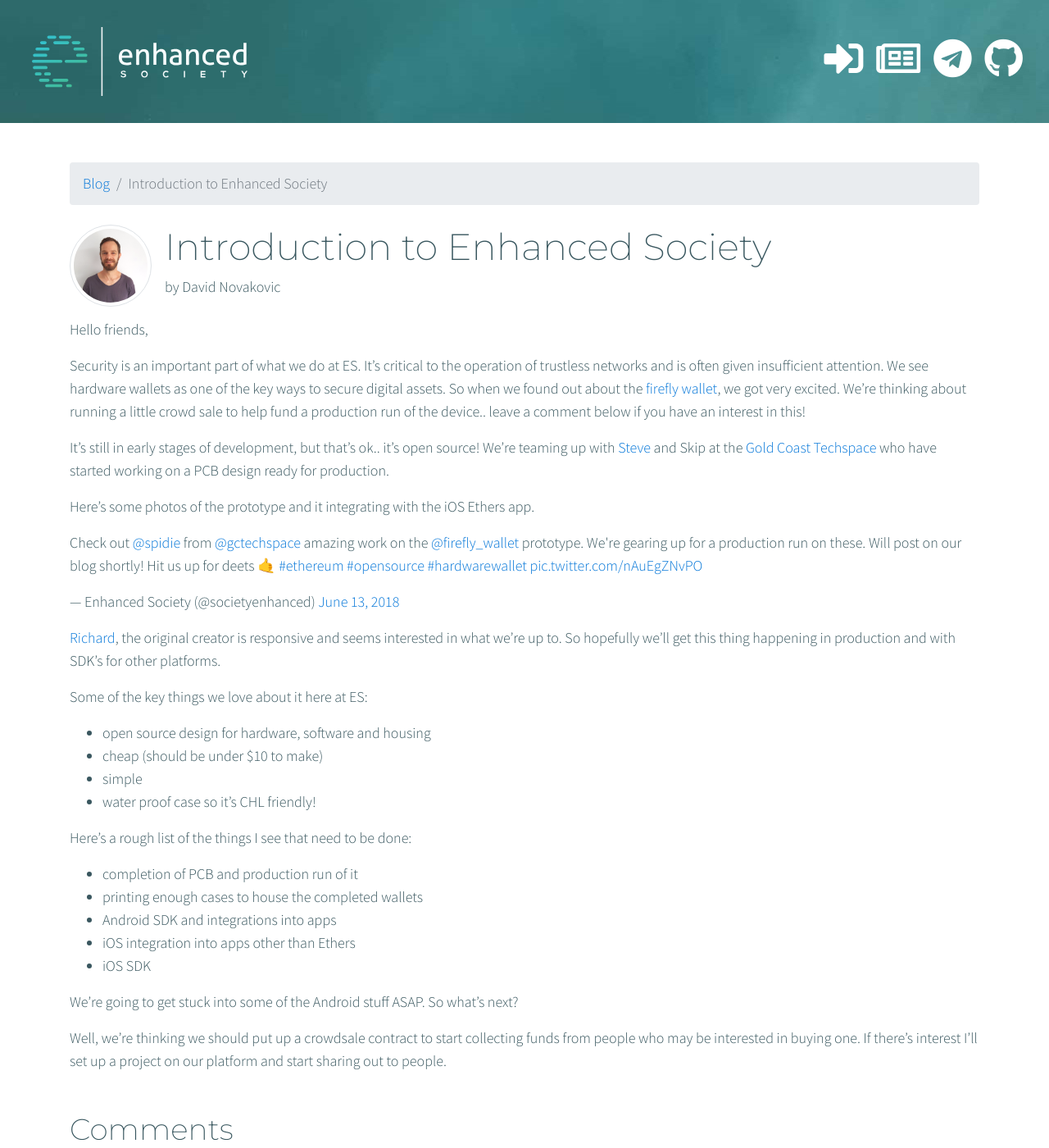
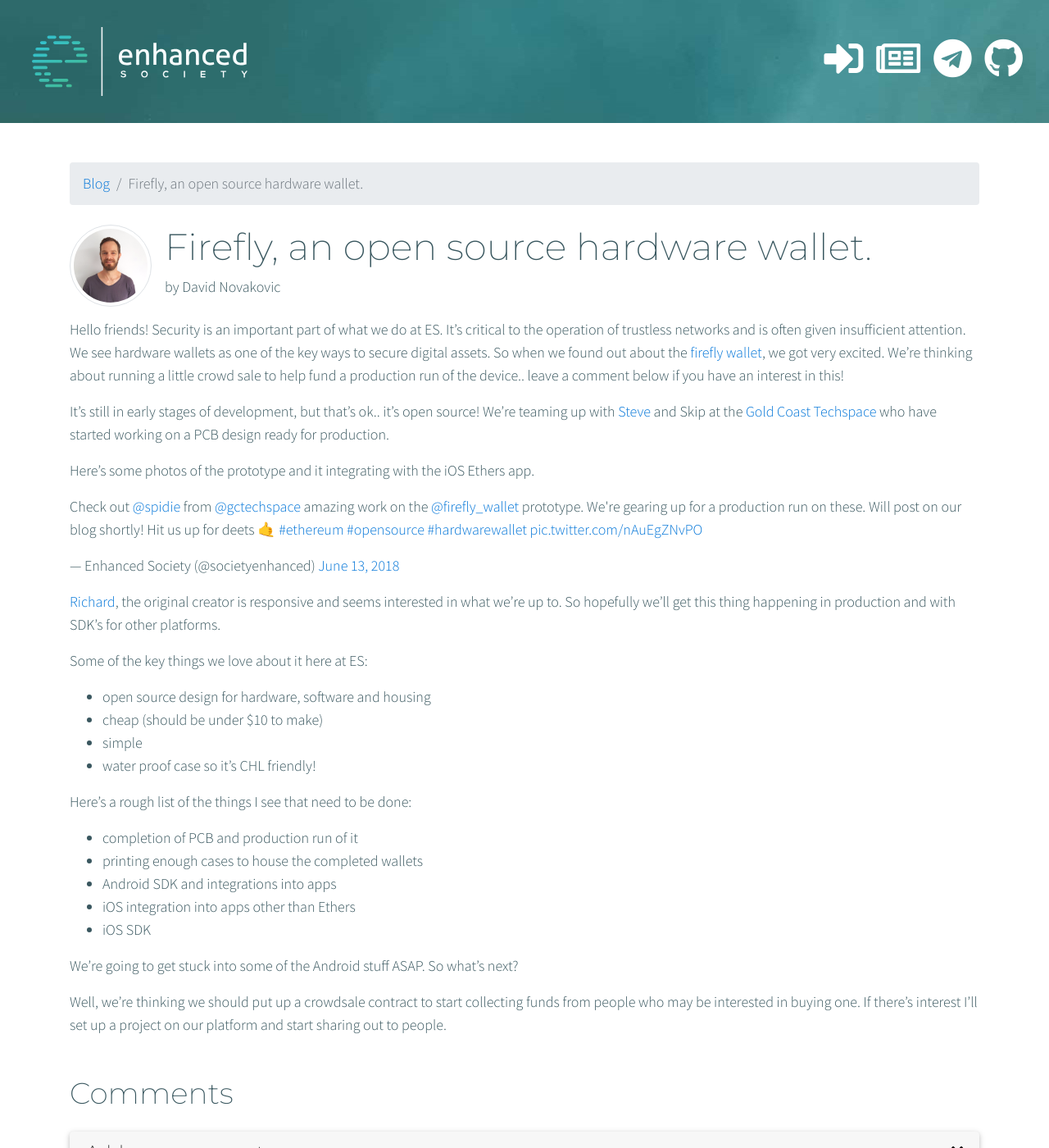
Before and after one commit to enhancedsociety/old-website, a Jekyll site: the page built from _posts/2018-06-11-firefly-hardware-wallet.md, in a window 1280 px wide and 1400 px high. Shown: the whole window at 82% size. Built offline with Jekyll 4.4.1, drawn with Linux system fonts in a browser that asks for light colours; nearby versions of some CDN libraries; a script that is not in the unit is left out; comment, search, counter and statistics services are not loaded; some of the changed text lies outside the part shown.

Commit message:
Update 2018-06-11-firefly-hardware-wallet.md

```diff
--- a/_posts/2018-06-11-firefly-hardware-wallet.md
+++ b/_posts/2018-06-11-firefly-hardware-wallet.md
@@ -1,12 +1,10 @@
 ---
 layout: blog
-title: Introduction to Enhanced Society
+title: Firefly, an open source hardware wallet.
 date: 2018-06-11
 author: d
 ---
-Hello friends,
-
-Security is an important part of what we do at ES. It's critical to the operation of trustless networks and is often given insufficient attention. We see hardware wallets as one of the key ways to secure digital assets. So when we found out about the [firefly wallet](http://firefly.city), we got very excited. We're thinking about running a little crowd sale to help fund a production run of the device.. leave a comment below if you have an interest in this!
+Hello friends! Security is an important part of what we do at ES. It's critical to the operation of trustless networks and is often given insufficient attention. We see hardware wallets as one of the key ways to secure digital assets. So when we found out about the [firefly wallet](http://firefly.city), we got very excited. We're thinking about running a little crowd sale to help fund a production run of the device.. leave a comment below if you have an interest in this!
 
 It's still in early stages of development, but that's ok.. it's open source! We're teaming up with [Steve](https://twitter.com/spidie) and Skip at the [Gold Coast Techspace](https://gctechspace.org/) who have started working on a PCB design ready for production.
 
```
